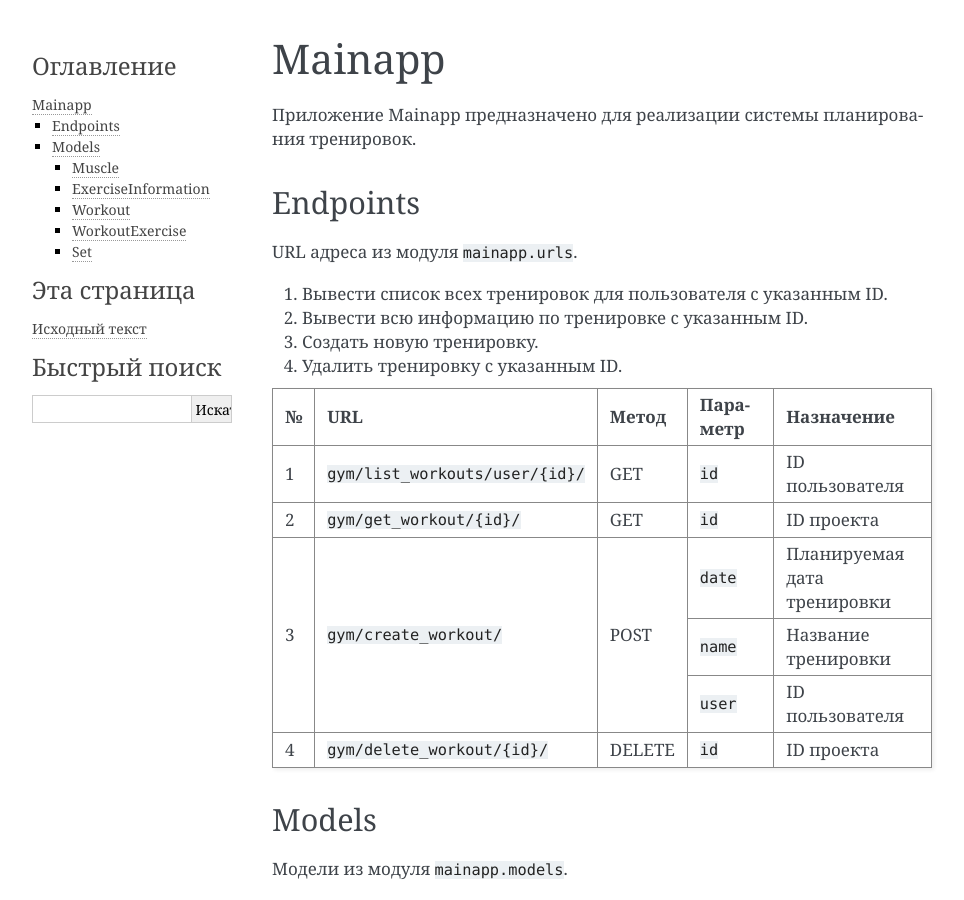
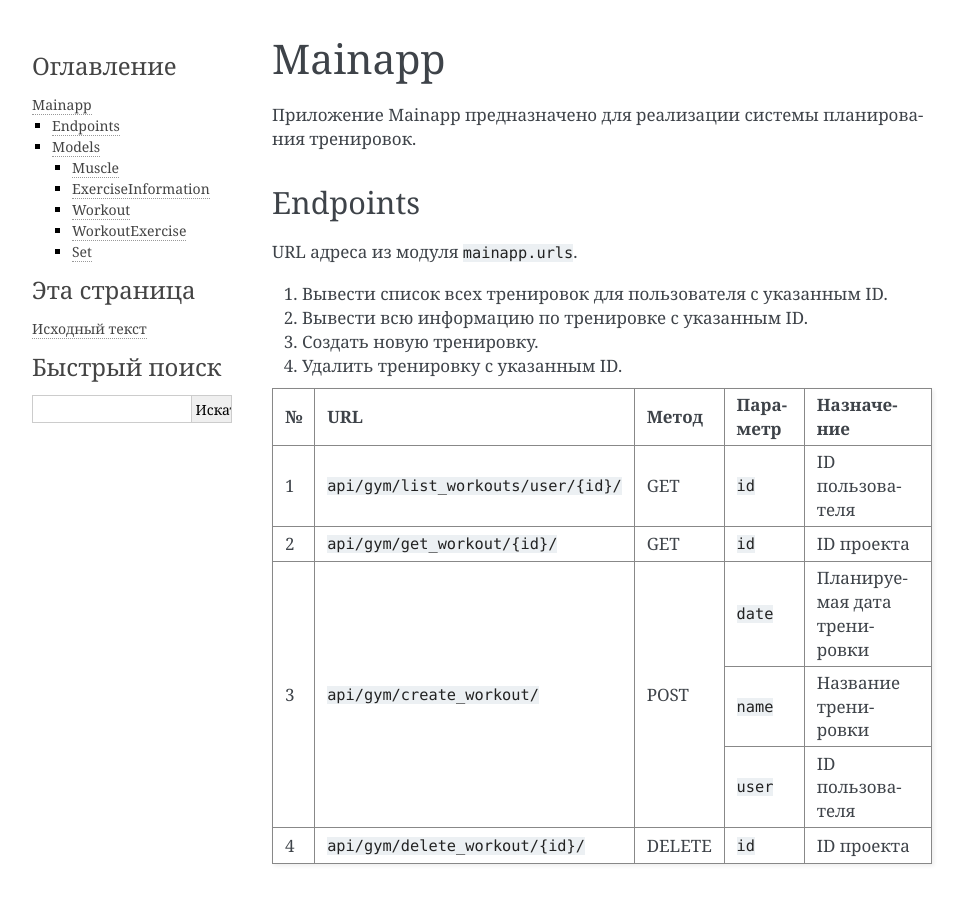
Before and after one commit to K9173A/GymStrength, a Sphinx documentation site: the page built from docs/source/mainapp.rst, in a window 1280 px wide and 900 px high. Shown: the whole window, without its empty margins (148-1112 px from the left). Built offline with Sphinx 7.4.7, drawn with Linux system fonts in a browser that asks for light colours.

```diff
--- a/docs/source/mainapp.rst
+++ b/docs/source/mainapp.rst
@@ -11,21 +11,21 @@ URL адреса из модуля ``mainapp.urls``.
 3. Создать новую тренировку.
 4. Удалить тренировку с указанным ID.
 
-+---+----------------------------------+--------+------------+-----------------------------+
-| № | URL                              | Метод  | Параметр   | Назначение                  |
-+===+==================================+========+============+=============================+
-| 1 | ``gym/list_workouts/user/{id}/`` | GET    | ``id``     | ID пользователя             |
-+---+----------------------------------+--------+------------+-----------------------------+
-| 2 | ``gym/get_workout/{id}/``        | GET    | ``id``     | ID проекта                  |
-+---+----------------------------------+--------+------------+-----------------------------+
-| 3 | ``gym/create_workout/``          | POST   | ``date``   | Планируемая дата тренировки |
-|   |                                  |        +------------+-----------------------------+
-|   |                                  |        | ``name``   | Название тренировки         |
-|   |                                  |        +------------+-----------------------------+
-|   |                                  |        | ``user``   | ID пользователя             |
-+---+----------------------------------+--------+------------+-----------------------------+
-| 4 | ``gym/delete_workout/{id}/``     | DELETE | ``id``     | ID проекта                  |
-+---+----------------------------------+--------+------------+-----------------------------+
++---+---------------------------------------+--------+------------+-----------------------------+
+| № | URL                                   | Метод  | Параметр   | Назначение                  |
++===+=======================================+========+============+=============================+
+| 1 | ``api/gym/list_workouts/user/{id}/``  | GET    | ``id``     | ID пользователя             |
++---+---------------------------------------+--------+------------+-----------------------------+
+| 2 | ``api/gym/get_workout/{id}/``         | GET    | ``id``     | ID проекта                  |
++---+---------------------------------------+--------+------------+-----------------------------+
+| 3 | ``api/gym/create_workout/``           | POST   | ``date``   | Планируемая дата тренировки |
+|   |                                       |        +------------+-----------------------------+
+|   |                                       |        | ``name``   | Название тренировки         |
+|   |                                       |        +------------+-----------------------------+
+|   |                                       |        | ``user``   | ID пользователя             |
++---+---------------------------------------+--------+------------+-----------------------------+
+| 4 | ``api/gym/delete_workout/{id}/``      | DELETE | ``id``     | ID проекта                  |
++---+---------------------------------------+--------+------------+-----------------------------+
 
 Models
 ------
```
Also changed, not shown: docs/source/auth.rst (added, +68 -0 lines).
